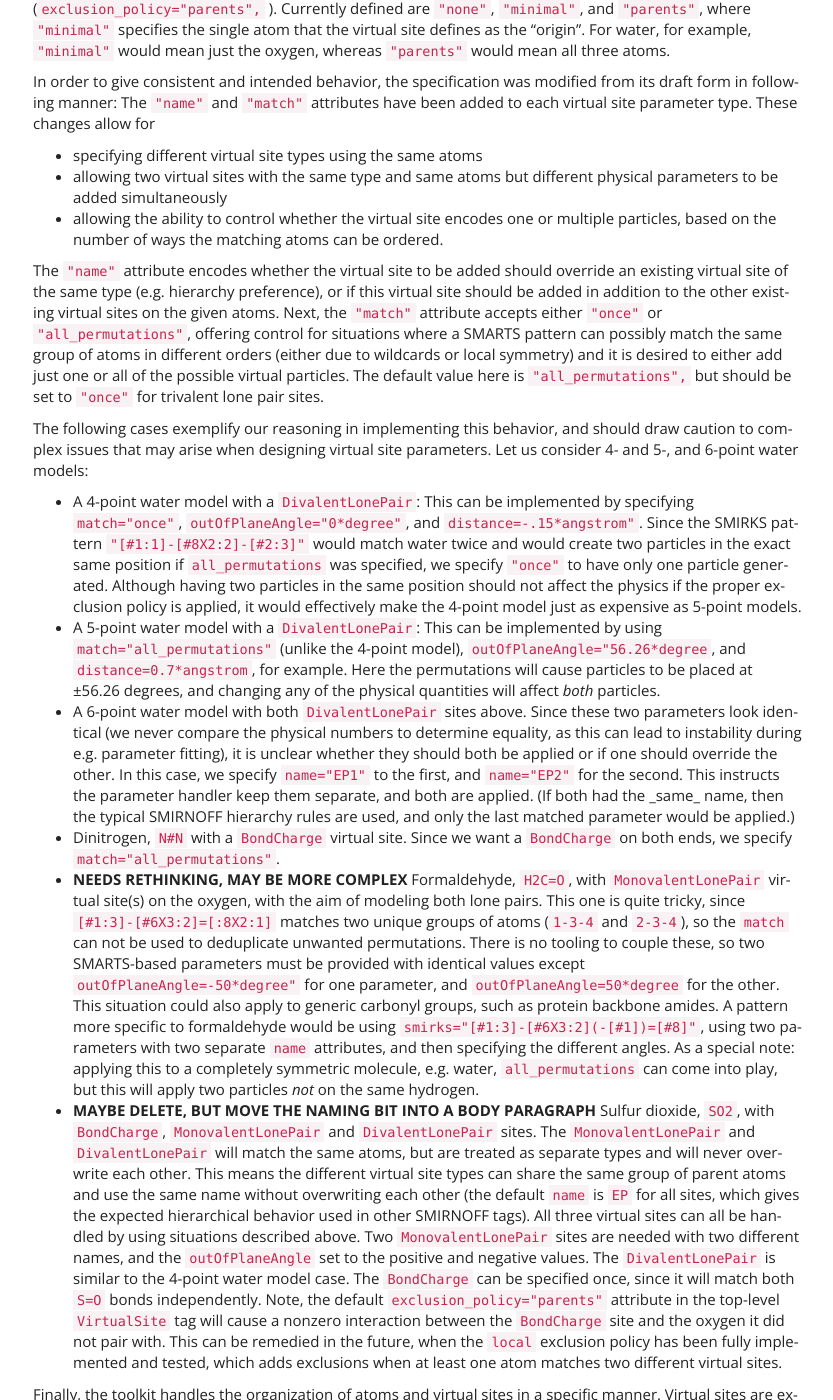
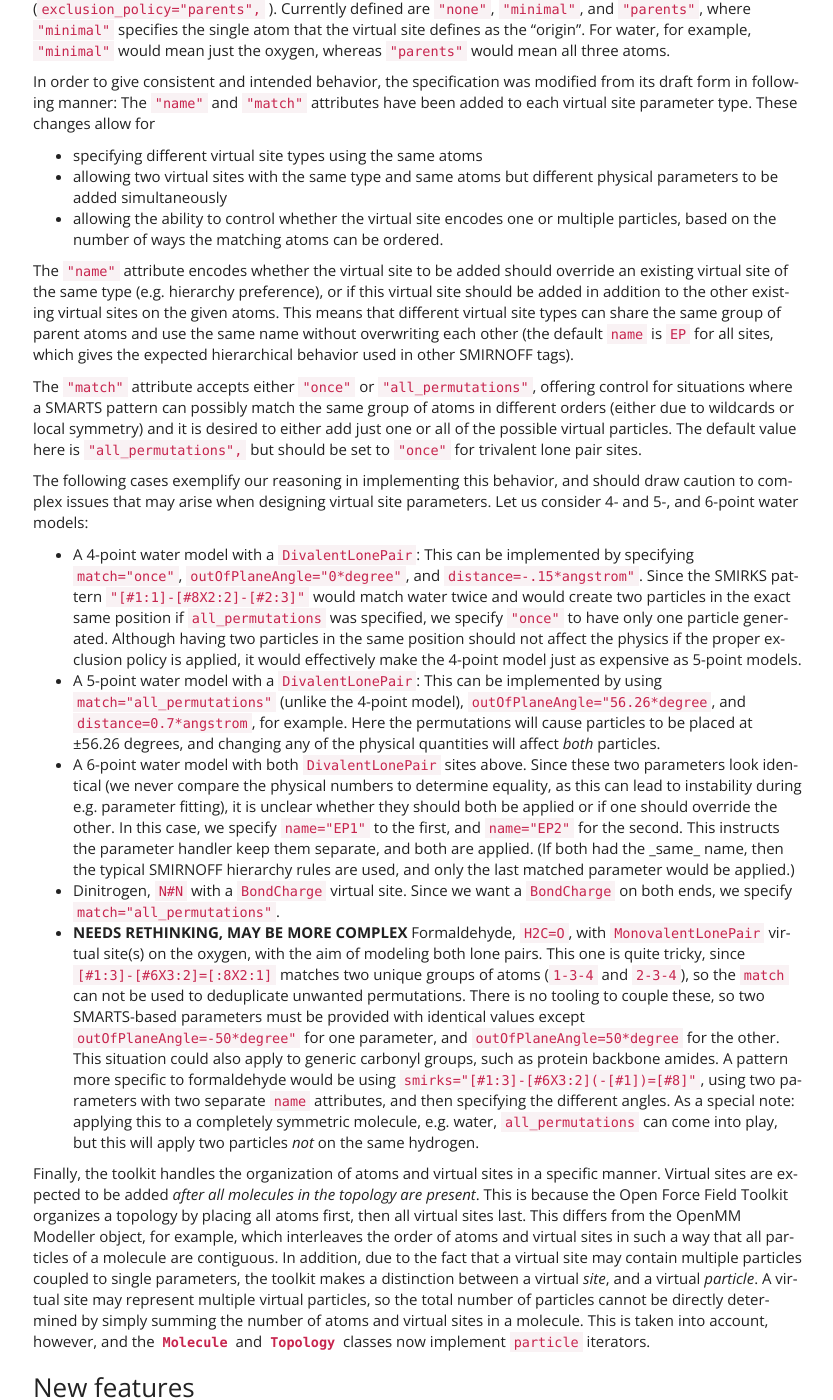
Before and after one commit to openforcefield/openff-toolkit, a Sphinx documentation site: the page built from docs/releasehistory.rst, in a window 1280 px wide and 1400 px high, scrolled down 998 px. Shown: the whole window, without its empty margins (37-870 px from the left). Built offline with Sphinx 7.4.7, drawn with Linux system fonts in a browser that asks for light colours; some of the changed lines change nothing that is shown.

Commit message:
Removing complex SO2 case in release history

```diff
--- a/docs/releasehistory.rst
+++ b/docs/releasehistory.rst
@@ -32,7 +32,9 @@ In order to give consistent and intended behavior, the specification was modifie
 * allowing two virtual sites with the same type and same atoms but different physical parameters to be added simultaneously
 * allowing the ability to control whether the virtual site encodes one or multiple particles, based on the number of ways the matching atoms can be ordered.
 
-The ``"name"`` attribute encodes whether the virtual site to be added should override an existing virtual site of the same type (e.g. hierarchy preference), or if this virtual site should be added in addition to the other existing virtual sites on the given atoms. Next, the ``"match"`` attribute accepts either ``"once"`` or ``"all_permutations"``, offering control for situations where a SMARTS pattern can possibly match the same group of atoms in different orders (either due to wildcards or local symmetry) and it is desired to either add just one or all of the possible virtual particles. The default value here is ``"all_permutations",`` but should be set to ``"once"`` for trivalent lone pair sites.
+The ``"name"`` attribute encodes whether the virtual site to be added should override an existing virtual site of the same type (e.g. hierarchy preference), or if this virtual site should be added in addition to the other existing virtual sites on the given atoms. This means that different virtual site types can share the same group of parent atoms and use the same name without overwriting each other (the default ``name`` is ``EP`` for all sites, which gives the expected hierarchical behavior used in other SMIRNOFF tags).
+
+The ``"match"`` attribute accepts either ``"once"`` or ``"all_permutations"``, offering control for situations where a SMARTS pattern can possibly match the same group of atoms in different orders (either due to wildcards or local symmetry) and it is desired to either add just one or all of the possible virtual particles. The default value here is ``"all_permutations",`` but should be set to ``"once"`` for trivalent lone pair sites.
 
 The following cases exemplify our reasoning in implementing this behavior, and should draw caution to complex issues that may arise when designing virtual site parameters. Let us consider 4- and 5-, and 6-point water models:
 
@@ -45,8 +47,6 @@ The following cases exemplify our reasoning in implementing this behavior, and s
 * Dinitrogen, ``N#N`` with a ``BondCharge`` virtual site. Since we want a ``BondCharge`` on both ends, we specify ``match="all_permutations"``.
 
 * **NEEDS RETHINKING, MAY BE MORE COMPLEX** Formaldehyde, ``H2C=O``, with ``MonovalentLonePair`` virtual site(s) on the oxygen, with the aim of modeling both lone pairs. This one is quite tricky, since ``[#1:3]-[#6X3:2]=[:8X2:1]`` matches two unique groups of atoms (``1-3-4`` and ``2-3-4``), so the ``match`` can not be used to deduplicate unwanted permutations. There is no tooling to couple these, so two SMARTS-based parameters must be provided with identical values except ``outOfPlaneAngle=-50*degree"`` for one parameter, and ``outOfPlaneAngle=50*degree`` for the other. This situation could also apply to generic carbonyl groups, such as protein backbone amides. A pattern more specific to formaldehyde would be using ``smirks="[#1:3]-[#6X3:2](-[#1])=[#8]"``, using two parameters with two separate ``name`` attributes, and then specifying the different angles. As a special note: applying this to a completely symmetric molecule, e.g. water, ``all_permutations`` can come into play, but this will apply two particles *not* on the same hydrogen.
-
-* **MAYBE DELETE, BUT MOVE THE NAMING BIT INTO A BODY PARAGRAPH** Sulfur dioxide, ``SO2``, with ``BondCharge``, ``MonovalentLonePair`` and ``DivalentLonePair`` sites. The ``MonovalentLonePair`` and ``DivalentLonePair`` will match the same atoms, but are treated as separate types and will never overwrite each other. This means the different virtual site types can share the same group of parent atoms and use the same name without overwriting each other (the default ``name`` is ``EP`` for all sites, which gives the expected hierarchical behavior used in other SMIRNOFF tags). All three virtual sites can all be handled by using situations described above. Two ``MonovalentLonePair`` sites are needed with two different names, and the ``outOfPlaneAngle`` set to the positive and negative values. The ``DivalentLonePair`` is similar to the 4-point water model case. The ``BondCharge`` can be specified once, since it will match both ``S=O`` bonds independently. Note, the default ``exclusion_policy="parents"`` attribute in the top-level ``VirtualSite`` tag will cause a nonzero interaction between the ``BondCharge`` site and the oxygen it did not pair with. This can be remedied in the future, when the ``local`` exclusion policy has been fully implemented and tested, which adds exclusions when at least one atom matches two different virtual sites.
 
 Finally, the toolkit handles the organization of atoms and virtual sites in a specific manner. Virtual sites are expected to be added *after all molecules in the topology are present*. This is because the Open Force Field Toolkit organizes a topology by placing all atoms first, then all virtual sites last. This differs from the OpenMM Modeller object, for example, which interleaves the order of atoms and virtual sites in such a way that all particles of a molecule are contiguous. In addition, due to the fact that a virtual site may contain multiple particles coupled to single parameters, the toolkit makes a distinction between a virtual *site*, and a virtual *particle*. A virtual site may represent multiple virtual particles, so the total number of particles cannot be directly determined by simply summing the number of atoms and virtual sites in a molecule. This is taken into account, however, and the :py:class:`Molecule <openforcefield.topology.Molecule>` and :py:class:`Topology <openforcefield.topology.Topology>` classes now implement ``particle`` iterators.
 
```
